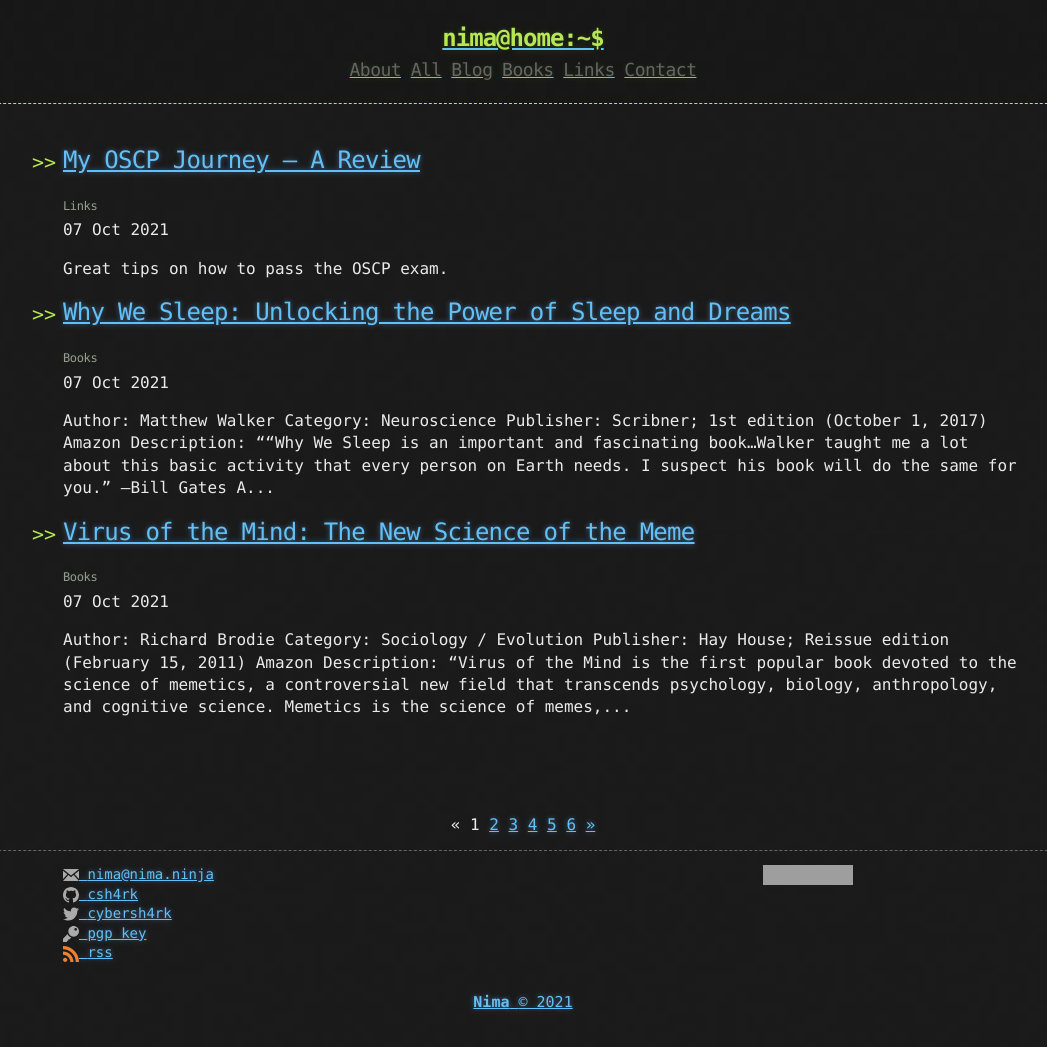
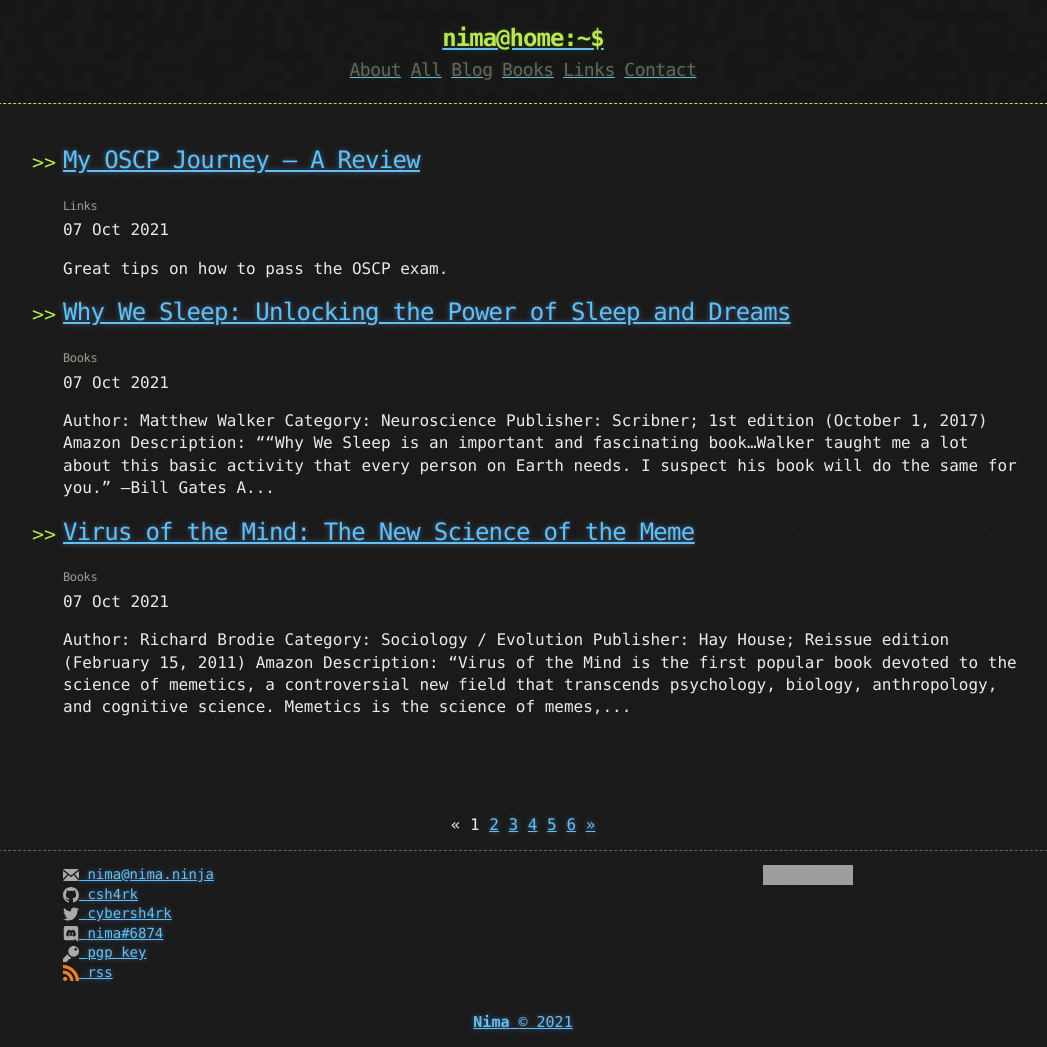
Before and after one commit to CamoCatX/camocatx.github.io, a Jekyll site: the page built from index.html, in a window 1280 px wide. Shown: the whole page, without its empty margins (117-1164 px from the left). Built offline with Jekyll 4.4.1, drawn with Linux system fonts in a browser that asks for light colours; the list of posts is cut into pages by our own code; grey boxes are pictures that could not be loaded.

Commit message:
Add discord link to the footer

```diff
--- a/_config.yml
+++ b/_config.yml
@@ -46,6 +46,7 @@ social:
   linkedin:
   pgpkey: "CEE9A66A2F5C6187E4242B0425669795B037FEF2.asc"
   hackthebox: "768488"
+  discord: "Ka5BAU5a6S"
   links:
     - https://twitter.com/cybersh4rk
     - https://github.com/csh4rk
--- a/_includes/social.html
+++ b/_includes/social.html
@@ -23,6 +23,12 @@
     </li>
   {% endif %}
 
+  {% if site.social.discord %}
+    <li class="social-media-list">
+      <a href="https://discord.gg/{{ site.social.discord }}"><span class="icon">{% include icon-discord.svg %}</span><span>nima#6874</span></a>
+    </li>
+  {% endif %}
+
   {% if site.social.pgpkey %}
     <li class="social-media-list">
       <a href="/assets/{{ site.social.pgpkey }}.txt"><span class="icon">{% include icon-pgp.svg %}</span><span>pgp key</span></a>
```
Also changed, not shown: _includes/icon-discord.svg (added).
